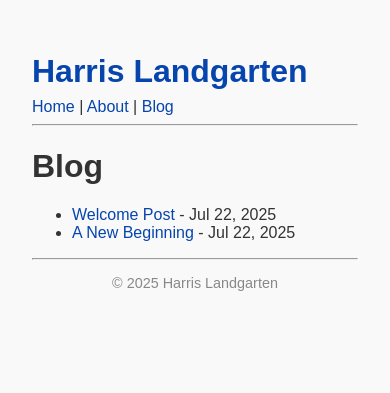
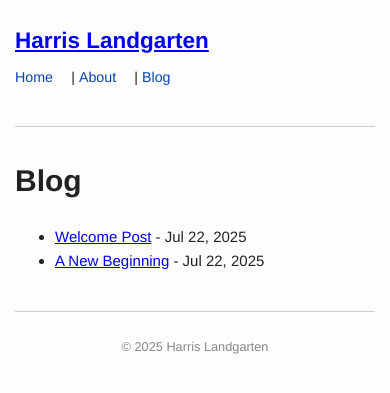
Before and after one commit to hlandgarten/hlandgarten.github.io, a Jekyll site: the page built from blog/index.md, in a window 390 px wide. Shown: the top 393 px of the page. Built offline with Jekyll 4.4.1, drawn with Linux system fonts in a browser that asks for light colours.

Commit message:
new stylesheet

```diff
--- a/assets/css/style.css
+++ b/assets/css/style.css
@@ -1,65 +1,158 @@
+/* Base Layout */
+body {
+  font-family: "Helvetica Neue", Helvetica, Arial, sans-serif;
+  font-size: 16px;
+  line-height: 1.6;
+  max-width: 960px;
+  margin: 0 auto;
+  padding: 2em 1em;
+  background-color: #fdfdfd;
+  color: #222;
+}
 
-body {
-  font-family: Arial, sans-serif;
-  max-width: 800px;
-  margin: 0 auto;
-  padding: 2em;
-  background: #f9f9f9;
-  color: #333;
+/* Header */
+header {
+  margin-bottom: 2em;
 }
 header h1 {
-  margin-bottom: 0;
+  font-size: 2em;
+  margin: 0;
 }
 nav {
   margin-top: 0.5em;
+  font-size: 0.95em;
 }
-a {
-  color: #0645AD;
+nav a {
+  margin-right: 1em;
+  color: #0645ad;
   text-decoration: none;
 }
-a:hover {
+nav a:hover {
   text-decoration: underline;
 }
+
+/* Footer */
 footer {
   text-align: center;
-  font-size: 0.9em;
+  font-size: 0.85em;
   color: #888;
+  margin-top: 3em;
 }
-/* Style for expandable details blocks */
+
+/* Expandable Sections */
 details {
   border: 1px solid #ccc;
   border-radius: 8px;
-  padding: 1em;
-  margin: 1em 0;
+  margin: 1.5em 0;
+  padding: 0;
+  background-color: #fefefe;
+  overflow: hidden;
+  transition: all 0.3s ease;
+}
+details:hover {
+  border-color: #999;
   background-color: #f9f9f9;
-  transition: background-color 0.3s ease;
+}
+details[open] {
+  background-color: #fff;
 }
 
-details:hover {
-  background-color: #f0f0f0;
-}
-
-details[open] {
-  background-color: #fff;
-  border-color: #999;
-}
-
-details summary {
+summary {
+  background-color: #eee;
+  padding: 1em;
   font-weight: bold;
+  font-size: 1.1em;
   cursor: pointer;
   outline: none;
-  margin: -1em -1em 1em -1em;
-  padding: 1em;
-  border-bottom: 1px solid #ddd;
-  background-color: #eee;
-  border-radius: 8px 8px 0 0;
-  transition: background-color 0.3s ease;
+  border-bottom: 1px solid #ccc;
 }
-
-details[open] summary {
+summary:hover {
   background-color: #ddd;
 }
 
-details summary:hover {
-  background-color: #ddd;
+/* Markdown Styling Inside <details> */
+details h1,
+details h2,
+details h3,
+details h4,
+details h5,
+details h6 {
+  margin-top: 1em;
+  font-weight: bold;
 }
+details p,
+details ul,
+details ol,
+details li,
+details blockquote,
+details pre,
+details code,
+details img {
+  margin: 0.5em 0;
+  font-size: 1em;
+  color: inherit;
+}
+details ul,
+details ol {
+  padding-left: 1.5em;
+}
+details blockquote {
+  border-left: 4px solid #ccc;
+  padding-left: 1em;
+  color: #666;
+  font-style: italic;
+  background: #f9f9f9;
+}
+details img {
+  max-width: 100%;
+  height: auto;
+  border-radius: 4px;
+  display: block;
+  margin: 1em auto;
+}
+
+/* Code Blocks */
+pre {
+  background-color: #272822;
+  color: #f8f8f2;
+  padding: 1em;
+  border-radius: 6px;
+  overflow-x: auto;
+  font-size: 0.9em;
+}
+code {
+  background: #eee;
+  padding: 0.2em 0.4em;
+  border-radius: 4px;
+  font-family: monospace;
+}
+
+/* Section Separators */
+hr {
+  border: none;
+  height: 1px;
+  background-color: #ccc;
+  margin: 2em 0;
+}
+
+/* Responsive */
+@media (max-width: 768px) {
+  body {
+    padding: 1.5em 1em;
+    font-size: 15px;
+  }
+
+  header h1 {
+    font-size: 1.5em;
+  }
+
+  summary {
+    font-size: 1em;
+    padding: 0.75em;
+  }
+
+  nav a {
+    display: inline-block;
+    margin-bottom: 0.5em;
+  }
+}
```
Also changed, not shown: 1 other file.
